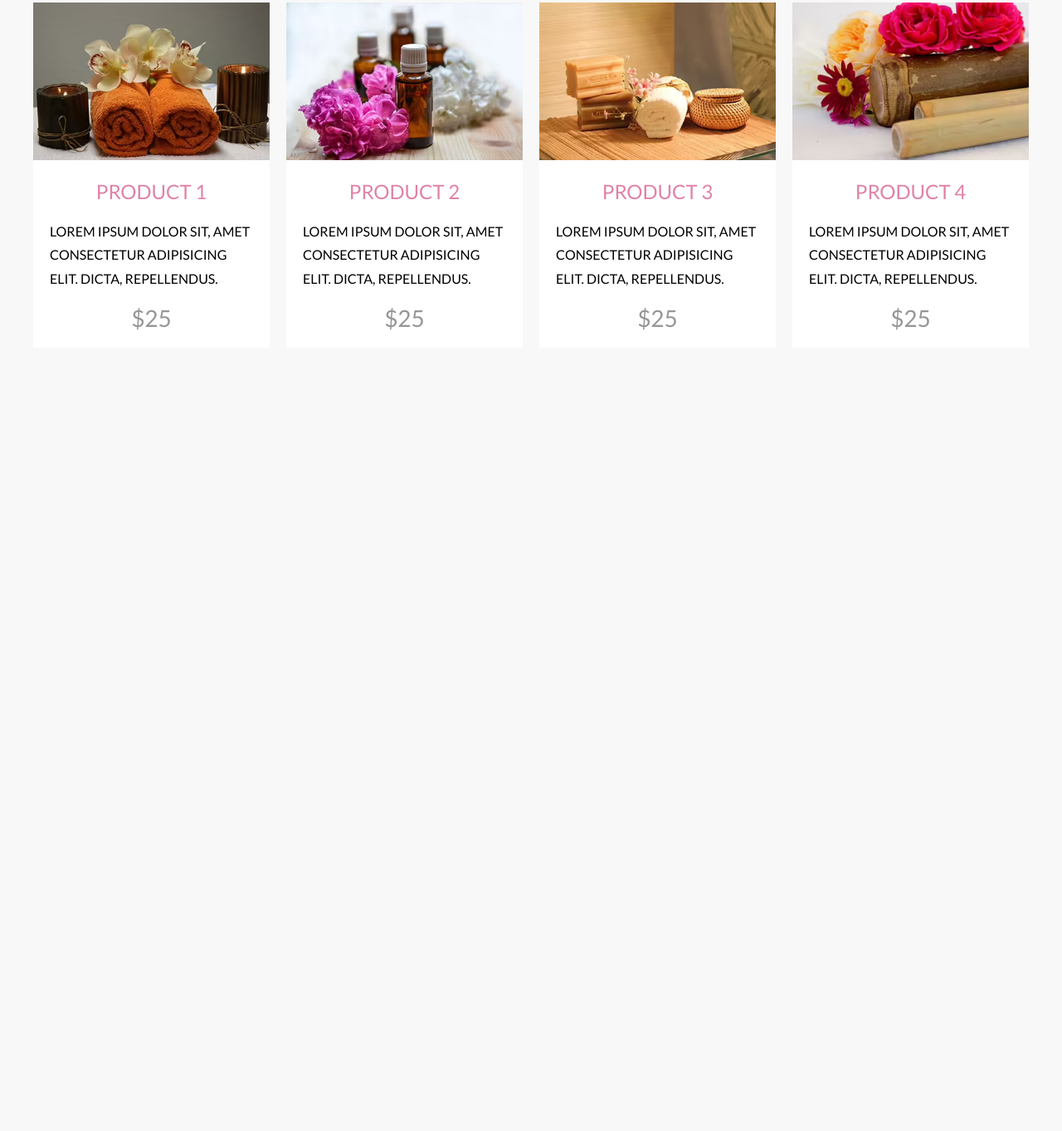
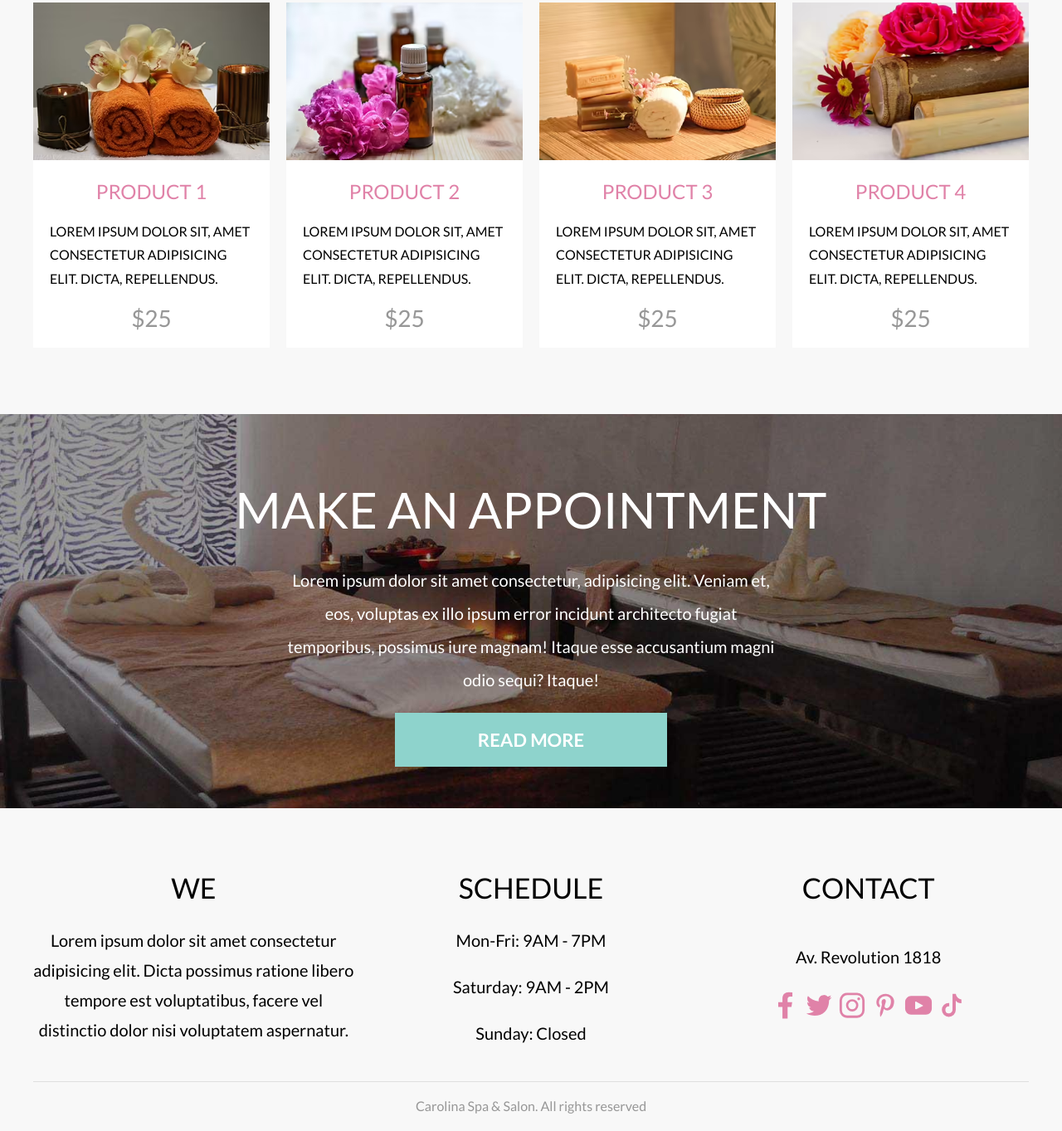
Before and after one commit to ProgrammeRoy/carolinaspaproject, a website: page index.html in a window 1280 px wide. Shown: the part 2952-4315 px from the top of the page at 83% size. Before the commit the page ends 3451 px from the top, so only its background shows below. Drawn offline with Linux system fonts and the light colour scheme; a web font is replaced by a local one.

Commit message:
add footer

```diff
--- a/index.html
+++ b/index.html
@@ -19,14 +19,12 @@
                 <img src="build/img/logo.svg" alt="logo carolina spa">
             </div>
             <nav class="sociales">
-
                 <a href="https://facebook.com" class="sociales__enlace"><span class="sociales__accesible">Facebook</span></a>
                 <a href="https://twitter.com" class="sociales__enlace"><span class="sociales__accesible">Twitter</span></a>
                 <a href="https://instagram.com" class="sociales__enlace"><span class="sociales__accesible">Instagram</span></a>
                 <a href="https://pinterest.com" class="sociales__enlace"><span class="sociales__accesible">Pinterest</span></a>
                 <a href="https://youtube.com" class="sociales__enlace"><span class="sociales__accesible">Youtube</span></a>
                 <a href="https://tiktok.com" class="sociales__enlace"><span class="sociales__accesible">TikTok</span></a>
-
             </nav>
         </div>
     </header>
@@ -81,7 +79,7 @@
     <section class="horario">
         <div class="horario__grid contenedor">
             <div class="horario__contenido">
-                <h3 class="horario__heading">Horarios</h3>
+                <h3 class="horario__heading">Schedules</h3>
                 <p class="horario__texto">Lorem ipsum dolor sit, amet consectetur adipisicing elit. Quia debitis veniam, fuga voluptates repudiandae laboriosam ex delectus hic ullam pariatur tenetur at saepe porro tempora accusantium, architecto similique repellat qui!</p>
                 <table class="tabla">
                     <thead class="tabla__thead">
@@ -120,7 +118,7 @@
                         <tr class="tabla__tr">
                             <td class="tabla__td">Saturday</td>
                             <td class="tabla__td">09:00</td>
-                            <td class="tabla__td">19:00</td>
+                            <td class="tabla__td">14:00</td>
                         </tr>
                         <tr class="tabla__tr">
                             <td class="tabla__td">Sunday</td>
@@ -177,6 +175,39 @@
             </div>
         </div>
     </main>
+    <section class="cita">
+        <h2 class="cita__heading">Make an appointment</h2>
+        <p class="cita__texto">Lorem ipsum dolor sit amet consectetur, adipisicing elit. Veniam et, eos, voluptas ex illo ipsum error incidunt architecto fugiat temporibus, possimus iure magnam! Itaque esse accusantium magni odio sequi? Itaque!</p>
+        <a href="#" class="cita__enlace">Read more</a>
+    </section>
+    <footer class="footer">
+        <div class="footer__grid contenedor">
+            <div class="footer__widget">
+                <h3 class="footer__heading">We</h3>
+                <p class="footer__texto">Lorem ipsum dolor sit amet consectetur adipisicing elit. Dicta possimus ratione libero tempore est voluptatibus, facere vel distinctio dolor nisi voluptatem aspernatur.</p>
+            </div>
+            <div class="footer__widget">
+                <h3 class="footer__heading">Schedule</h3>
+                <p class="footer__texto">Mon-Fri: 9AM - 7PM</p>
+                <p class="footer__texto">Saturday: 9AM - 2PM</p>
+                <p class="footer__texto">Sunday: Closed</p>
+            </div>
+            <div class="footer__widget">
+                <h3 class="footer__heading">Contact</h3>
+                <p class="footer__texto">Av. Revolution 1818</p>
+                <nav class="sociales">
+                    <a href="https://facebook.com" class="sociales__enlace"><span class="sociales__accesible">Facebook</span></a>
+                    <a href="https://twitter.com" class="sociales__enlace"><span class="sociales__accesible">Twitter</span></a>
+                    <a href="https://instagram.com" class="sociales__enlace"><span class="sociales__accesible">Instagram</span></a>
+                    <a href="https://pinterest.com" class="sociales__enlace"><span class="sociales__accesible">Pinterest</span></a>
+                    <a href="https://youtube.com" class="sociales__enlace"><span class="sociales__accesible">Youtube</span></a>
+                    <a href="https://tiktok.com" class="sociales__enlace"><span class="sociales__accesible">TikTok</span></a>
+                </nav>
+            </div>
+        </div>
+
+        <p class="footer__copyright">Carolina Spa & Salon. All rights reserved</p>
+    </footer>
 </body>
 
 </html>
--- a/src/scss/app.scss
+++ b/src/scss/app.scss
@@ -2,3 +2,4 @@
 @use 'ui/header';
 @use 'ui/social';
 @use 'ui/contenido';
+@use 'ui/footer';
--- /dev/null
+++ b/src/scss/ui/contenido/_cita.scss
@@ -0,0 +1,26 @@
+@use 'base/mixins' as m;
+@use 'base/variables' as v;
+.cita {
+    background-image: url(../img/bg_citas.jpg);
+    background-size: cover;
+    background-position: center center;
+    background-attachment: fixed;
+    padding: 5rem 0;
+    text-align: center;
+    &__heading {
+        @include m.heading;
+        color: v.$blanco;
+        font-size: 6rem;
+    }
+    &__texto {
+        max-width: 60rem;
+        margin: 0 auto;
+        text-align: center;
+        color: v.$blanco;
+        line-height: 2;
+    }
+    &__enlace {
+        @include m.boton(v.$primario, v.$blanco);
+        padding: 2rem 10rem;
+    }
+}
--- a/src/scss/ui/contenido/_index.scss
+++ b/src/scss/ui/contenido/_index.scss
@@ -2,3 +2,4 @@
 @forward 'cards';
 @forward 'horarios';
 @forward 'productos';
+@forward 'cita';
--- /dev/null
+++ b/src/scss/ui/footer/_footer.scss
@@ -0,0 +1,34 @@
+@use 'base/mixins' as m;
+@use 'base/variables' as v;
+.footer {
+    padding-top: 5rem;
+    &__grid {
+        @include m.tablet {
+            @include m.grid(3, 2rem);
+        }
+    }
+    &__widget {
+        text-align: center;
+        &:nth-child(3) {
+            display: flex;
+            flex-direction: column;
+            align-items: center;
+        }
+    }
+    &__heading {
+        @include m.heading;
+        font-size: 3.4rem;
+    }
+    &__texto {
+        line-height: 1.8;
+    }
+    &__copyright {
+        text-align: center;
+        max-width: 120rem;
+        margin: 2rem auto 0 auto;
+        border-top: 1px solid darken($color: v.$grisClaro, $amount: 10%);
+        font-size: 1.6rem;
+        padding: 2rem;
+        color: v.$gris;
+    }
+}
--- /dev/null
+++ b/src/scss/ui/footer/_index.scss
@@ -0,0 +1 @@
+@forward 'footer';
```
Also changed, not shown: build/css/app.css, 1 other file.
